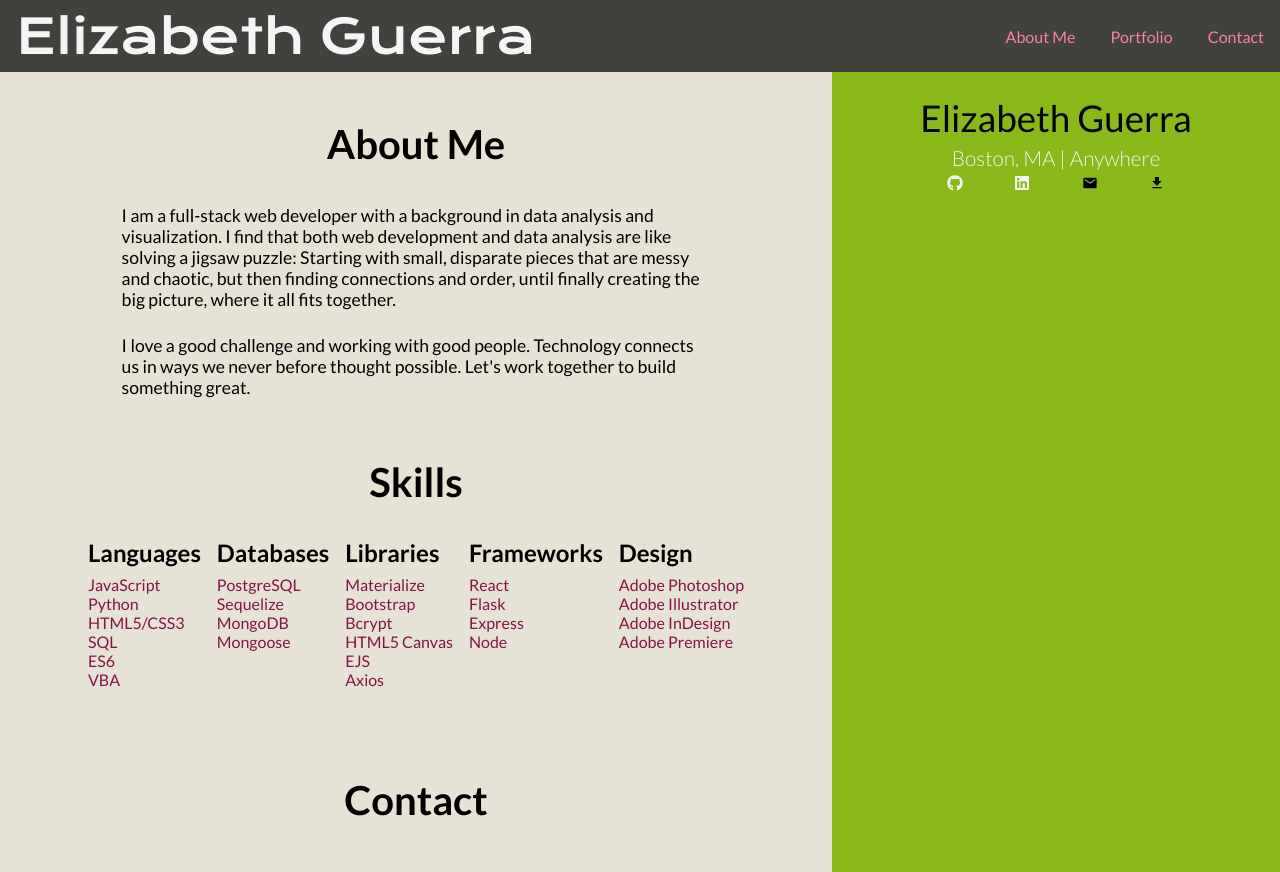
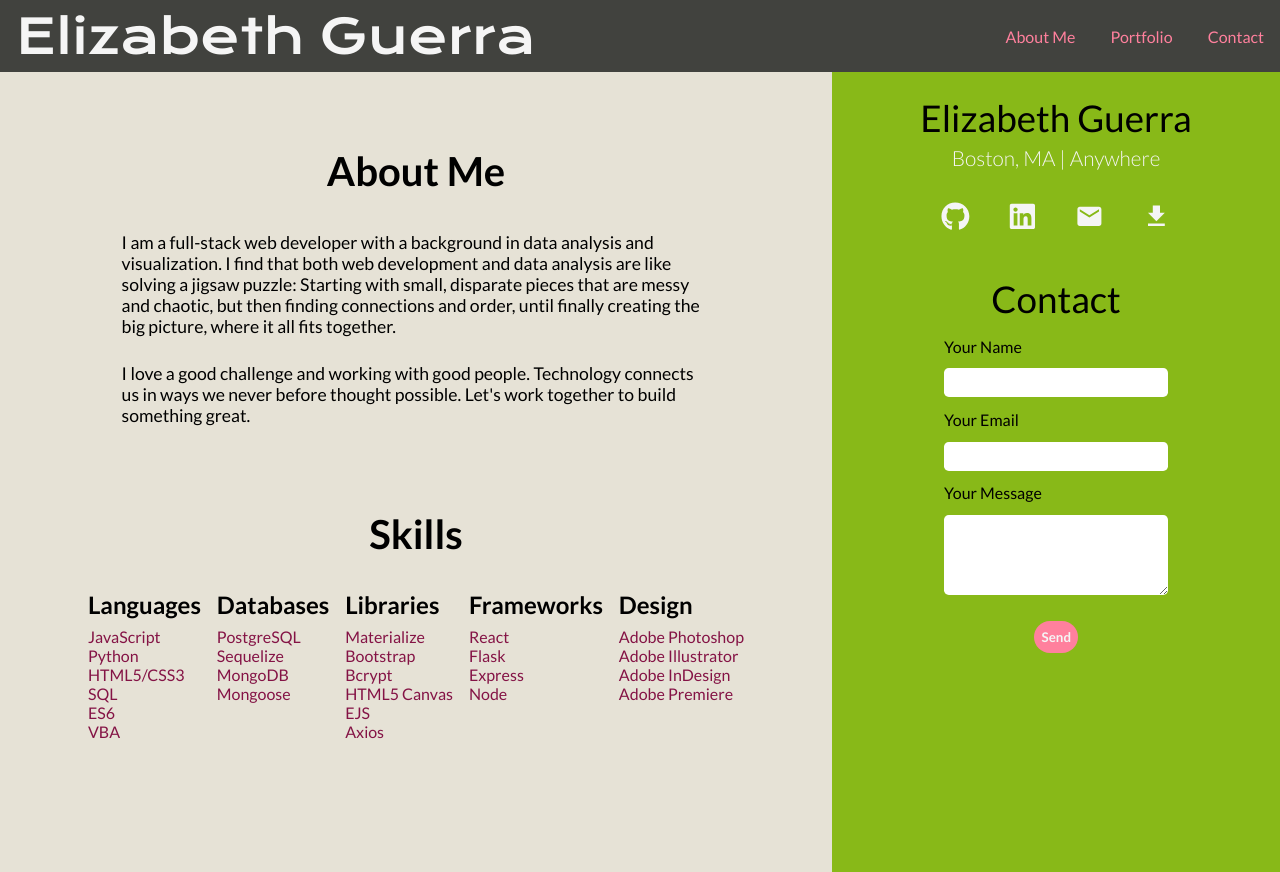
Before and after one commit to ecguerra/Portfolio, a React (Create React App) app: page /about in a window 1280 px wide. Built offline with nearby package versions, Linux system fonts and the light colour scheme.

Commit message:
connected contact form

```diff
--- a/package.json
+++ b/package.json
@@ -6,6 +6,7 @@
     "@testing-library/jest-dom": "^5.11.9",
     "@testing-library/react": "^11.2.5",
     "@testing-library/user-event": "^12.7.3",
+    "emailjs-com": "^2.6.4",
     "react": "^17.0.1",
     "react-dom": "^17.0.1",
     "react-icons": "^4.2.0",
--- a/src/components/About.js
+++ b/src/components/About.js
@@ -17,12 +17,12 @@ const About = () => {
                     <p>I love a good challenge and working with good people. Technology connects us in ways we never before thought possible. Let's work together to build something great.</p>
                 </div>
                 <Skills />
-                <Contact />
             </div>
             <div className='right'>
                 <h1>Elizabeth Guerra</h1>
                 <h3>Boston, MA | Anywhere</h3>
                 <ContactIcons />
+                <Contact />
             </div>
         </div>
     )
--- a/src/components/common/Contact.js
+++ b/src/components/common/Contact.js
@@ -1,9 +1,34 @@
+import emailjs from 'emailjs-com'
 
+import '../../css/Contact.css'
 
 const Contact = () => {
+
+    const sendEmail = e => {
+        e.preventDefault()
+        emailjs.sendForm('service_hzaiy9f','template_gn5tspp', e.target, 'user_DDm4ulPdnI4IJHeDenDJk')
+        .then(response => {
+            console.log(response)
+            window.location.reload()
+        },error=>{
+            console.log(error)
+        })
+
+    }
+
     return(
-        <div>
+        <div className='contact-container'>
             <h1>Contact</h1>
+            <form className='contact-form' onSubmit={sendEmail}>
+                <input type='hidden' name='contact-number' />
+                <label htmlFor='userName'>Your Name</label>
+                <input type='text' name='userName' />
+                <label htmlFor='userEmail'>Your Email</label>
+                <input type='email' name='userEmail' />
+                <label htmlFor='message'>Your Message</label>
+                <textarea name='message'></textarea>
+                <input type='submit' value='Send'/>
+            </form>
         </div>
     )
 }
--- a/src/components/common/ContactIcons.js
+++ b/src/components/common/ContactIcons.js
@@ -4,13 +4,32 @@ import { MdEmail, MdFileDownload } from 'react-icons/md'
 import '../../css/ContactIcons.css'
 
 const ContactIcons = () => {
+    const p1 = 'elizabeth'
+    const p2 = Math.pow(2,6)
+    const p3 = String.fromCharCode(p2)
+    const p4 = 'elizabeth-guerra'
+    const p5 = '.com'
+    const p6 = 'mai'
+    const p7 = 'lto'
+    const p8 = String.fromCharCode(58)
+
+    const combined = `${p6}${p7}${p8}${p1}${p3}${p4}${p5}`
+
     return(
         <div className='icon-container'>
             <ul className='icon-list'>
                 <li><a target='_blank' rel='noreferrer' href='https://github.com/ecguerra'><FaGithub /></a></li>
                 <li><a target='_blank' rel='noreferrer' href='https://www.linkedin.com/in/elizabethcguerra/'><FaLinkedin /></a></li>
-                <li><MdEmail /></li>
-                <li><MdFileDownload /></li>
+                <li>
+                    <a href={combined}>
+                        <MdEmail />
+                    </a>
+                </li>
+                <li>
+                    <a target='_blank' rel='noreferrer' href='https://drive.google.com/file/d/15IBPIG_kuU1ebggoxmcRoh1ro5QrgAg0/view?usp=sharing'>
+                        <MdFileDownload />
+                    </a>
+                </li>
             </ul>
         </div>
     )
--- a/src/css/About.css
+++ b/src/css/About.css
@@ -10,7 +10,7 @@
     padding: 3rem 2rem;
     display: flex;
     flex-direction: column;
-    justify-content: space-between;
+    justify-content: space-around;
     align-items: center;
 }
 
@@ -50,6 +50,6 @@
 .right h3 {
     font-weight: 300;
     font-size: 1.3rem;
-    margin: 0.3rem;
+    margin: 0.3rem 0 2rem 0;
     color: var(--neutral-pop);
 }
--- /dev/null
+++ b/src/css/Contact.css
@@ -0,0 +1,51 @@
+.contact-container {
+    width: 100%;
+    display: flex;
+    flex-direction: column;
+    align-items: center;
+    margin: 1rem 0 3rem 0;
+}
+
+.contact-form {
+    display: flex;
+    flex-direction: column;
+    align-items: center;
+    width: 100%;
+    margin: 1rem 0;
+}
+
+input, textarea {
+    border: none;
+    width: 50%;
+    margin: 0.8rem 0;
+    padding: 0.5rem;
+    font-family: 'Lato', sans-serif;
+    border-radius: 0.3rem;
+}
+
+label {
+    width: 50%;
+}
+
+input[type=text], input[type=email] {
+    height: 1.8rem;
+}
+
+textarea {
+    height: 5rem;
+}
+
+input[type=submit] {
+    width: 10%;
+    height: 2rem;
+    background-color: var(--pop);
+    border-radius: 1rem;
+    font-weight: 700;
+    color: var(--neutral-pop);
+}
+
+input[type=submit]:hover{
+    background-color: var(--neutral-pop);
+    border: 0.15rem solid var(--pop);
+    color: var(--pop);
+}
--- a/src/css/ContactIcons.css
+++ b/src/css/ContactIcons.css
@@ -7,6 +7,7 @@
     display: flex;
     padding-left: 0;
     width: 100%;
+    font-size: 1.8rem;
     justify-content: space-around;
     align-items: center;
 }
--- a/src/css/Home.css
+++ b/src/css/Home.css
@@ -13,7 +13,7 @@
     flex-direction: column;
     justify-content: flex-start;
     align-items: center;
-    height: 150vh;
+    height: 180vh;
 }
 
 .main {
```
Also changed, not shown: 1 other file (tests, documents, lock files or other folders).
